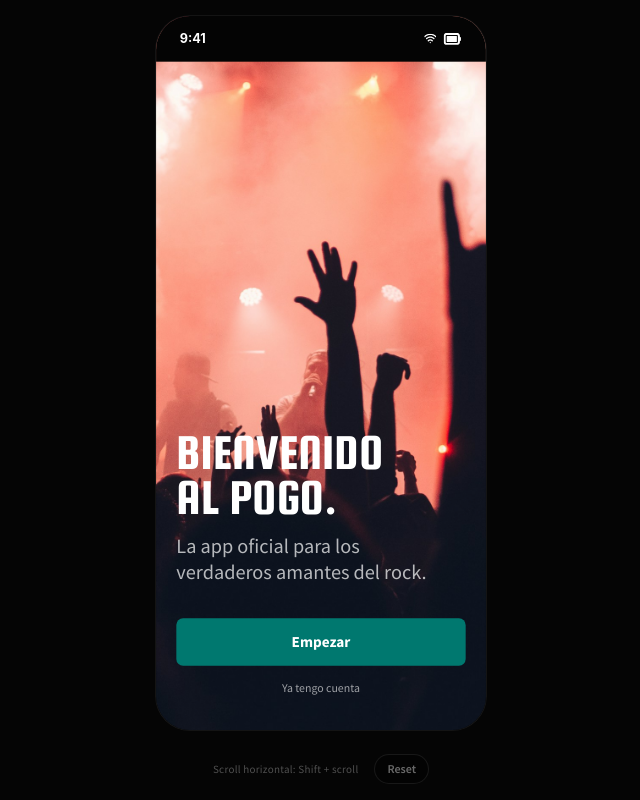
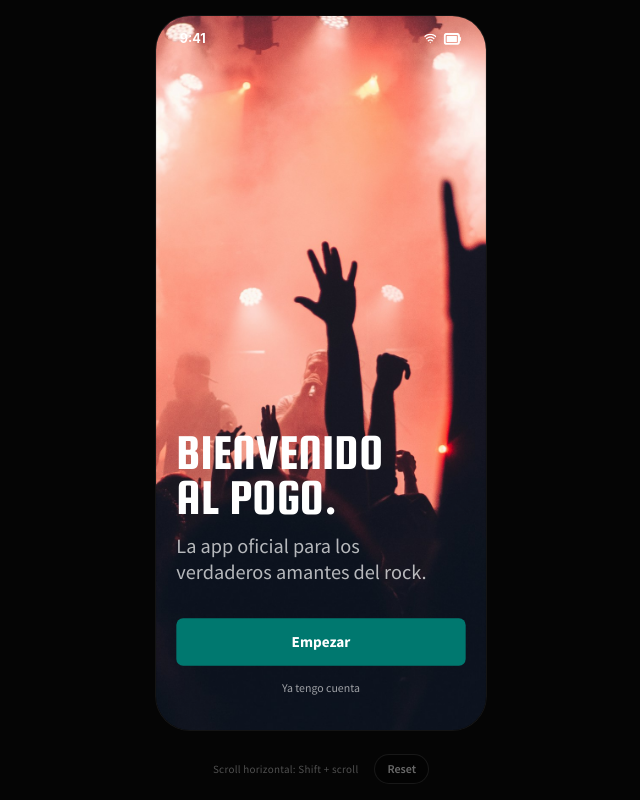
Before and after one commit to danieltb92/rockTicket-prototype, a React (Vite) app: page / in a window 1280 px wide. Shown: the whole page, without its empty margins (319-959 px from the left). Built offline with nearby package versions, Linux system fonts and the light colour scheme.

Commit message:
feat(StatusBar.tsx): update StatusBar.tsx component

```diff
--- a/src/features/home/HomeScreen.tsx
+++ b/src/features/home/HomeScreen.tsx
@@ -24,8 +24,8 @@ export function HomeScreen({
   return (
     <div className="bg-background flex flex-col h-full isolate items-start relative w-full">
       {/* Fixed header */}
-      <div className="absolute top-0 left-0 right-0 z-[2]" style={{ backgroundColor: "#040404" }}>
-        {!isMobile && <StatusBar />}
+      <div className="absolute top-0 left-0 right-0 z-[2]" style={{ backgroundColor: "var(--background)" }}>
+        {!isMobile && <StatusBar backgroundColor="var(--background)" />}
         <div className="flex items-center justify-between px-[24px] py-[16px] w-full">
           <div>
             <p
--- a/src/features/profile/ProfileScreen.tsx
+++ b/src/features/profile/ProfileScreen.tsx
@@ -29,8 +29,8 @@ export function ProfileScreen({
   ];
 
   return (
-    <div className="flex flex-col h-full relative w-full" style={{ backgroundColor: "#040404" }}>
-      {!isMobile && <StatusBar />}
+    <div className="flex flex-col h-full relative w-full" style={{ backgroundColor: "var(--background)" }}>
+      {!isMobile && <StatusBar backgroundColor="var(--background)" />}
       <div className="flex-1 overflow-y-auto scrollbar-none">
         <div className="bg-background pb-[30px]">
           <div className="px-[24px] pt-[24px]">
--- a/src/shared/components/StatusBar.tsx
+++ b/src/shared/components/StatusBar.tsx
@@ -1,8 +1,15 @@
 import svgPaths from "@/imports/ExploreFlow/svg-1jcjc478ov";
 
-export function StatusBar() {
+interface StatusBarProps {
+  backgroundColor?: string;
+}
+
+export function StatusBar({ backgroundColor = "transparent" }: StatusBarProps) {
   return (
-    <div className="h-[54px] flex items-center justify-between px-[28px] shrink-0 w-full" style={{ backgroundColor: "#040404" }}>
+    <div
+      className="h-[54px] flex items-center justify-between px-[28px] shrink-0 w-full"
+      style={{ backgroundColor }}
+    >
       {/* Time */}
       <p
         className="font-bold leading-[20px] text-[15px] text-white whitespace-nowrap"
```
